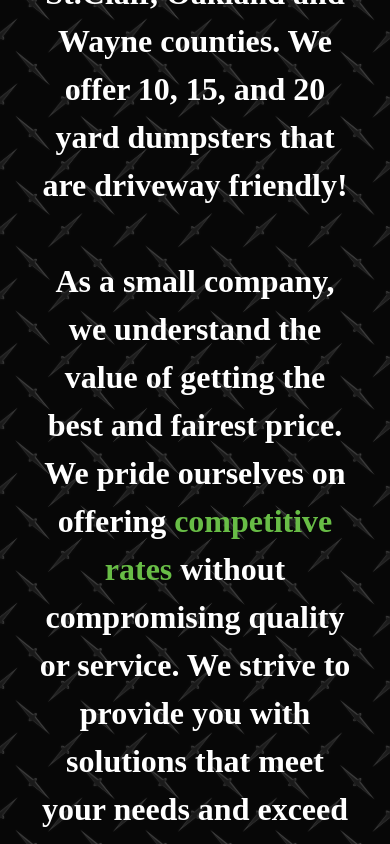
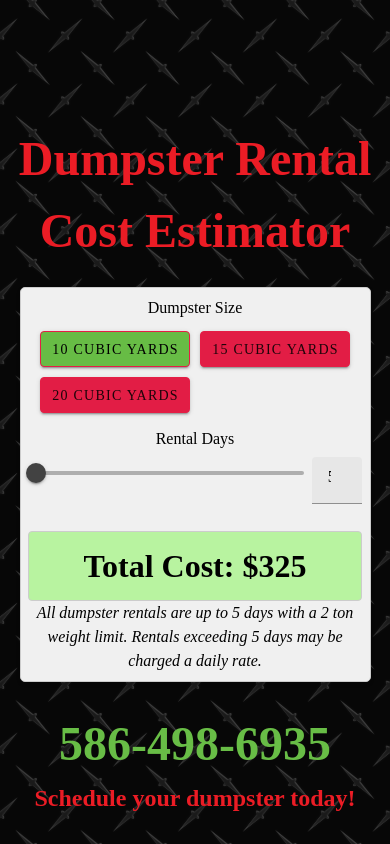
Before and after one commit to jayceovaire/DGDumpster, a Vue app: page / in a window 390 px wide. Shown: the part 1620-2464 px from the top of the page. Built offline with nearby package versions, Linux system fonts and the light colour scheme.

Commit message:
Label and Font changes

```diff
--- a/src/components/DumpsterCalculator.vue
+++ b/src/components/DumpsterCalculator.vue
@@ -1,6 +1,6 @@
 <template>
+  <h1 id="dCostLabel" class="dCostLabel">Dumpster Rental Cost Estimator</h1>
   <div id="calculator" class="calculator">
-    <h1>Dumpster Rental Cost Estimator</h1>
     <label for="calculator-field">Dumpster Size</label>
     <div class="calculator-field">
       <div class="size-buttons">
@@ -93,7 +93,7 @@ watch(rentalDays, calculateCost);
 .calculator {
   max-width:50%;
   margin: 0 auto;
-  margin-top: 20%;
+
   margin-bottom: 2.5%;
   padding: 2%;
   background-color: #f0f0f0;
@@ -214,4 +214,11 @@ button.selected:hover {
     width: 60%; /* Further adjust width for smaller screens */
   }
 }
+
+.dCostLabel {
+  color: #eb1c25;
+  font-size: xxx-large;
+  margin-top: 15%;
+}
+
 </style>
--- a/src/components/DumpsterPhoneNumber.vue
+++ b/src/components/DumpsterPhoneNumber.vue
@@ -35,6 +35,10 @@ a {
     margin-top: 5%;
   }
 
+  .dphoneContainer p {
+    font-size: x-large;
+
+  }
 
 }
 
--- a/src/components/HeroSection.vue
+++ b/src/components/HeroSection.vue
@@ -18,7 +18,7 @@
       We are a locally owned dumpster rental company that is now offering <a href="#junkRemoval">junk removal services</a> as well!
       We service Macomb, St.Clair, Oakland and Wayne counties. We offer 10, 15, and 20 yard dumpsters that are driveway friendly!
       <br> <br>As a small company, we understand the value of getting the best and fairest price. We pride ourselves
-      on offering <a href="#calculator">competitive rates</a> without compromising quality or service. We strive to provide you with solutions that meet your needs
+      on offering <a href="#dCostLabel">competitive rates</a> without compromising quality or service. We strive to provide you with solutions that meet your needs
       and exceed your expectations, all at a price that feels right. By choosing us, you're not only supporting a local business
       but also benefiting from personalized attention and dedication that larger companies often overlook.
     </p>
@@ -60,12 +60,17 @@ a {
   .hero {
     flex-direction: column;
     align-items: center;
+
   }
 
   .heroImage {
     width: 100%;
     max-width: none;
     margin-bottom: 2%;
+  }
+
+  .heroText {
+    font-size: large;
   }
 }
 
--- a/src/components/JunkRemovalSection.vue
+++ b/src/components/JunkRemovalSection.vue
@@ -39,7 +39,7 @@ a {
 @media screen and (max-width: 480px) {
   .junkRemoval p,
   .junkRemoval h1 {
-    font-size: medium; /* Adjust font size smaller for smaller screens */
+    font-size: large; /* Adjust font size smaller for smaller screens */
   }
   .junkRemoval h1 {
     font-size: xx-large;
--- a/src/components/PhoneNumber.vue
+++ b/src/components/PhoneNumber.vue
@@ -33,6 +33,9 @@ a {
     justify-content: center;
     font-size: xxx-large;
   }
+  .phoneContainer p {
+    font-size: x-large;
+  }
 
 }
 </style>
```
